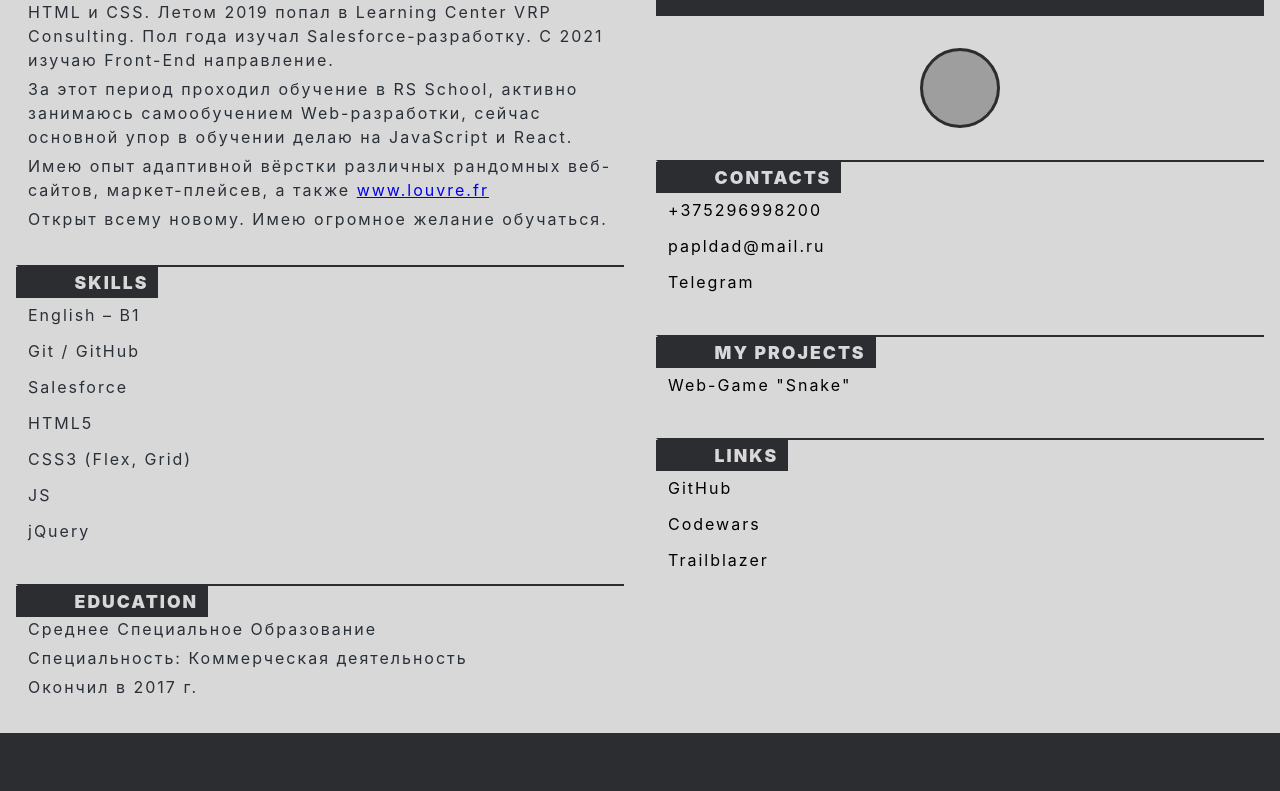
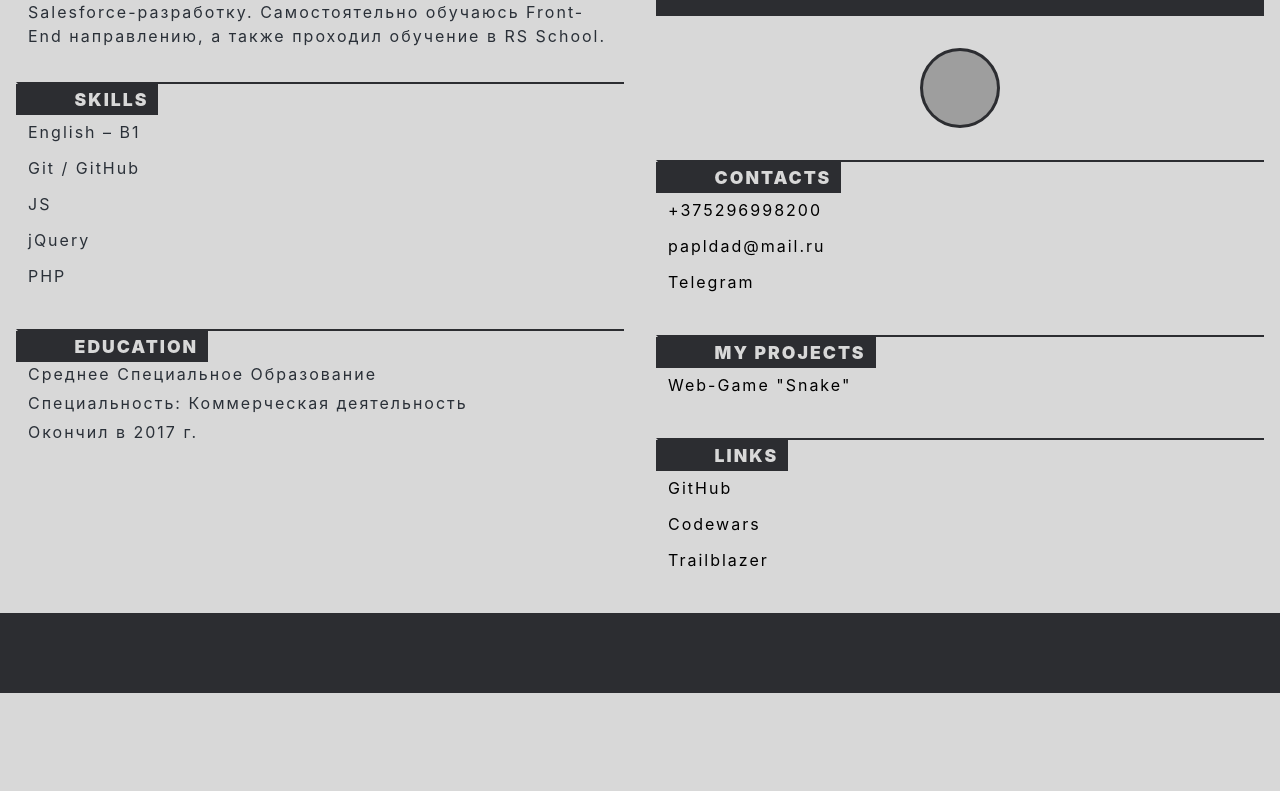
Before and after one commit to papldad/CV, a plain HTML site: page index.html in a window 1280 px wide. Shown: the part 214-1005 px from the top of the page. After the commit the page ends 907 px from the top, so only its background shows below. Drawn offline with Linux system fonts and the light colour scheme; grey boxes are pictures that could not be loaded.

Commit message:
docs: update inf

```diff
--- a/index.html
+++ b/index.html
@@ -20,10 +20,7 @@
 					<div class="contentMainText">
 						<div class="parMainText"><span class="headerMainText">About Myself</span>
 							<p>Живу в Минске, 25 лет.</p>
-							<p>Начинал самостоятельное обучение, наверное, как и все с HTML и CSS. Летом 2019 попал в Learning Center VRP Consulting. Пол года изучал Salesforce-разработку. С 2021 изучаю Front-End направление.</p>
-							<p>За этот период проходил обучение в RS School, активно занимаюсь самообучением Web-разработки, сейчас основной упор в обучении делаю на JavaScript и React.</p>
-							<p>Имею опыт адаптивной вёрстки различных рандомных веб-сайтов, маркет-плейсев, а также <a href="https://www.louvre.fr">www.louvre.fr</a></p>
-							<p>Открыт всему новому. Имею огромное желание обучаться.</p>
+							<p>В Learning Center VRP Consulting пол года изучал Salesforce-разработку. Самостоятельно обучаюсь Front-End направлению, а также проходил обучение в RS School.</p>
 						</div>
 					</div>
 					<div class="contentMainText">
@@ -31,11 +28,9 @@
 							<ul class="ul">
 								<li>English – B1</li>
 								<li>Git / GitHub</li>
-								<li>Salesforce</li>
-								<li>HTML5</li>
-								<li>CSS3 (Flex, Grid)</li>
 								<li>JS</li>
 								<li>jQuery</li>
+								<li>PHP</li>
 							</ul>
 						</div>
 					</div>
```
